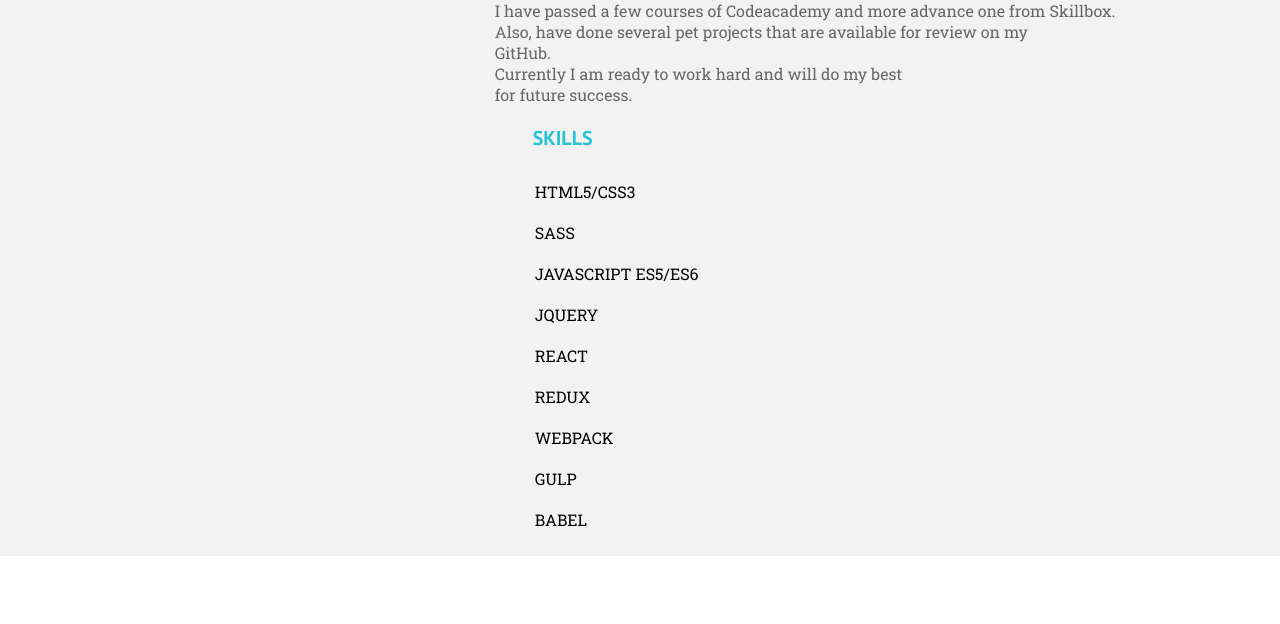
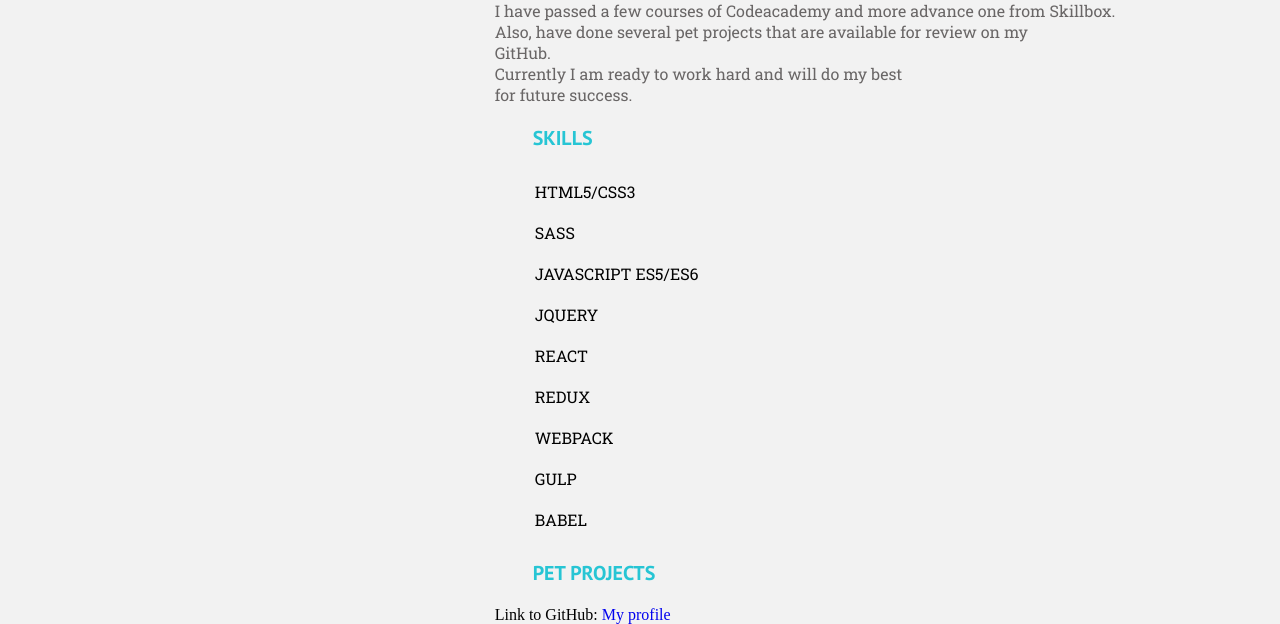
Before and after one commit to Tanya98/codejam2, a plain HTML site: page index.html in a window 1280 px wide. Shown: the part 476-1100 px from the top of the page. Before the commit the page ends 1032 px from the top, so only its background shows below. Drawn offline with Linux system fonts and the light colour scheme.

Commit message:
feat: created pet-project block

```diff
--- a/index.html
+++ b/index.html
@@ -66,6 +66,11 @@
                         <li>BABEL</li>
                     </ul>
                 </aside>
+                <aside class="contacts">
+                    <p class="subtitle">PET PROJECTS</p>
+                    <span class="">Link to GitHub:</span>
+                    <a href="https://github.com/Tanya98" target="_blank" class="contact-text">My profile</a>
+                </aside>
             </aside>
         </article>
     </main>
```
